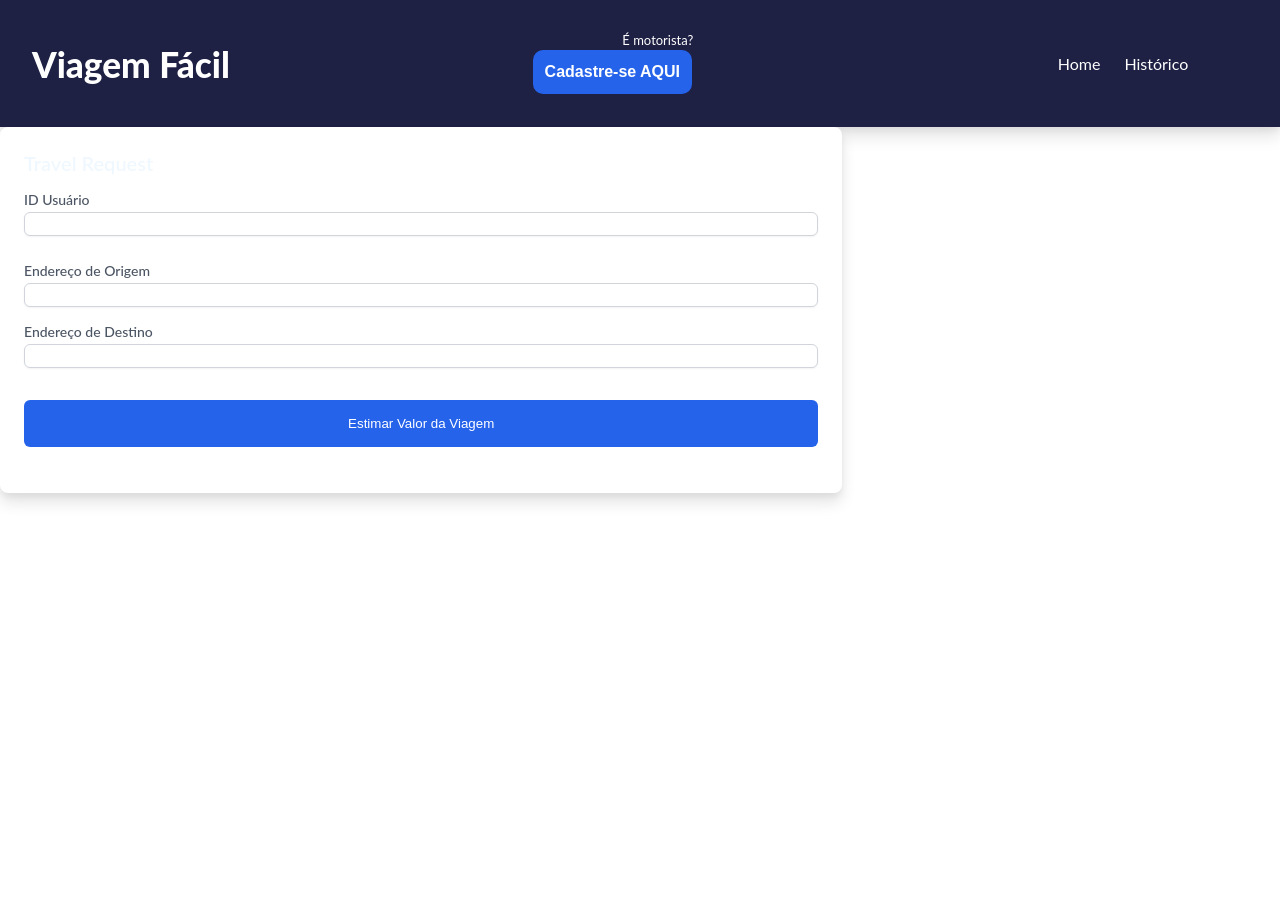
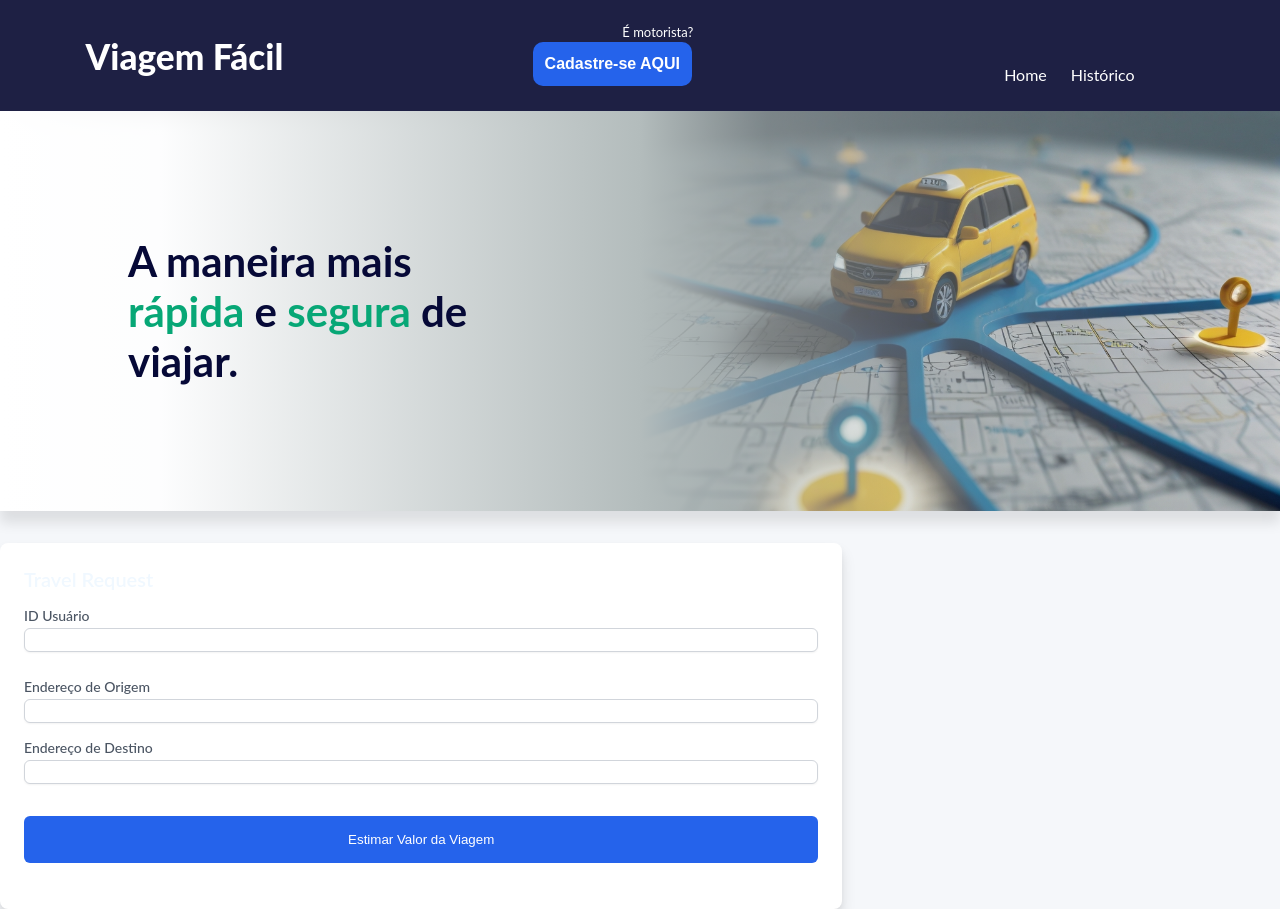
Before and after one commit to danargolo/shopper_teste, a React (Vite) app in the folder front/: page / in a window 1280 px wide. Before the commit the page ends 800 px from the top, so only its background shows below. Built offline with nearby package versions, Linux system fonts and the light colour scheme.

Commit message:
style: styling Header, Hero and body

```diff
--- a/front/src/App.tsx
+++ b/front/src/App.tsx
@@ -7,7 +7,6 @@ function App() {
   return (
     <>
       <Header />
-      {/* <Loader /> */}
       <RenderComponent />
       {/* <Routes>
         <Route path="/" element={<TravelForms />} />
--- a/front/src/components/Header/styles.css
+++ b/front/src/components/Header/styles.css
@@ -1,7 +1,9 @@
 header {
+  display: flex;
+  justify-content: center;
   background-color: #1E2044;
   color: #FFFFFF;
-  padding: 2rem;
+  padding: 1.5rem;
   box-shadow: 0 10px 15px rgba(0, 0, 0, 0.1), 0 4px 6px rgba(0, 0, 0, 0.05);
 }
 
@@ -17,6 +19,8 @@ nav {
   display: flex;
   justify-content: space-around;
   width: 15.625rem;
+  height: 90%;
+  align-items: end;
 }
 
 ul {
@@ -52,6 +56,7 @@ li {
 
 .header-container {
   display: flex;
+  width: 90%;
   justify-content: space-between;
   align-items: center;
 }
--- /dev/null
+++ b/front/src/components/Hero/index.tsx
@@ -0,0 +1,13 @@
+import './styles.css'
+
+export const Hero = (): React.JSX.Element => (
+  <section id="hero-container">
+    <div id="hero-txt">
+      <h1>
+        A maneira mais <span className="highlight">rápida</span> e{" "}
+        <span className="highlight">segura</span> de viajar.
+      </h1>
+    </div>
+    <div id="hero-img"></div>
+  </section>
+);
--- /dev/null
+++ b/front/src/components/Hero/styles.css
@@ -0,0 +1,53 @@
+#hero-container {
+  width: 100%;
+  display: flex;
+  margin-bottom: 2rem;
+  box-shadow: 0 12px 12px rgba(0, 0, 0, 0.1);
+}
+
+#hero-img {
+  width: 50%;
+  height: 400px;
+  background-attachment: scroll;
+  background-image: linear-gradient(to left, rgba(255, 153, 153, 0) 0%, rgba(179, 188, 188, 0.6) 80%, rgba(179, 188, 188, 1) 100%), url('../../assets/taxi.jpg');
+  background-size: 100% 100%;
+  background-repeat: no-repeat;
+  background-position-y: 45%;
+}
+
+@media (min-width: 480px) {
+  #hero-img {
+    background-image: linear-gradient(to left, rgba(255, 153, 153, 0) 0%, rgba(179, 188, 188, 0.6) 80%, rgba(179, 188, 188, 1) 100%), url('../../assets/taxi.jpg');
+    background-size: cover;
+    background-position-x: 48%;
+  }
+}
+
+@media (min-width: 768px) {
+  #hero-img {
+    background-image: linear-gradient(to left, rgba(255, 153, 153, 0) 0%, rgba(179, 188, 188, 0.6) 80%, rgba(179, 188, 188, 1) 100%), url('../../assets/taxi.jpg');
+    background-size: cover;
+    background-position-x: 50%;
+  }
+}
+
+#hero-txt {
+  display: flex;
+  align-items: center;
+  justify-content: center;
+  width: 50%;
+  background: linear-gradient(to left, rgba(179, 188, 188, 1) 0%, rgba(255, 255, 255, 0.8) 75%, #FFFFFF 100%);
+
+  &>h1 {
+    width: 60%;
+    font-size: clamp(1.5rem, 4vw, 2.625rem);
+    text-wrap: wrap;
+    color: #060937;
+
+  }
+}
+
+.highlight {
+  font-weight: bold;
+  color: #07A776;
+}
--- a/front/src/components/TravelForms/index.tsx
+++ b/front/src/components/TravelForms/index.tsx
@@ -3,6 +3,7 @@ import { useRenderContext } from "../../context/renderContext";
 import { apiRequest } from "../../services/apiRequest";
 import { ErrorHandler } from "../ErrorHandler";
 import "./styles.css";
+import { Hero } from "../Hero";
 
 interface FormDataInterface {
   customer_id: string;
@@ -101,6 +102,8 @@ export const TravelForms = (): React.JSX.Element => {
   };
 
   return (
+    <>
+      <Hero />
       <div className="form-travel-container">
         <h2 className="tittle">Travel Request</h2>
         <form>
@@ -114,13 +117,21 @@ export const TravelForms = (): React.JSX.Element => {
               onChange={(e) => handleInputChange(e)}
               className={`input-travel ${
                 formErrors.customer_id && formData.customer_id.trim() !== ""
-                ? "input-error" : ""
+                  ? "input-error"
+                  : ""
               }`}
               required
               aria-label="User ID"
             />
-          <div className={ formErrors.customer_id && (formData.customer_id.trim() !== "")
-            ? "error-visible" : "error-hide" }><p>{formErrors.customer_id}</p></div>
+            <div
+              className={
+                formErrors.customer_id && formData.customer_id.trim() !== ""
+                  ? "error-visible"
+                  : "error-hide"
+              }
+            >
+              <p>{formErrors.customer_id}</p>
+            </div>
           </div>
           <div>
             <label htmlFor="origin">Endereço de Origem</label>
@@ -130,7 +141,9 @@ export const TravelForms = (): React.JSX.Element => {
               name="origin"
               value={formData.origin}
               onChange={handleInputChange}
-            className={`input-travel ${formErrors.origin ? "input-error" : ""}`}
+              className={`input-travel ${
+                formErrors.origin ? "input-error" : ""
+              }`}
               required
               aria-label="Origin Address"
             />
@@ -167,7 +180,8 @@ export const TravelForms = (): React.JSX.Element => {
             Estimar Valor da Viagem
           </button>
         </form>
+      </div>
       {throwError && <ErrorHandler />}
-    </div>
+    </>
   );
 };
--- a/front/src/index.css
+++ b/front/src/index.css
@@ -8,6 +8,7 @@
 
 body {
   font-family: Lato, Calibri, sans-serif;
+  background-color: #F5F7FA;
 }
 
 
```
Also changed, not shown: front/src/assets/taxi.jpg (added). Lines whose indentation alone changed are shown as unchanged.
